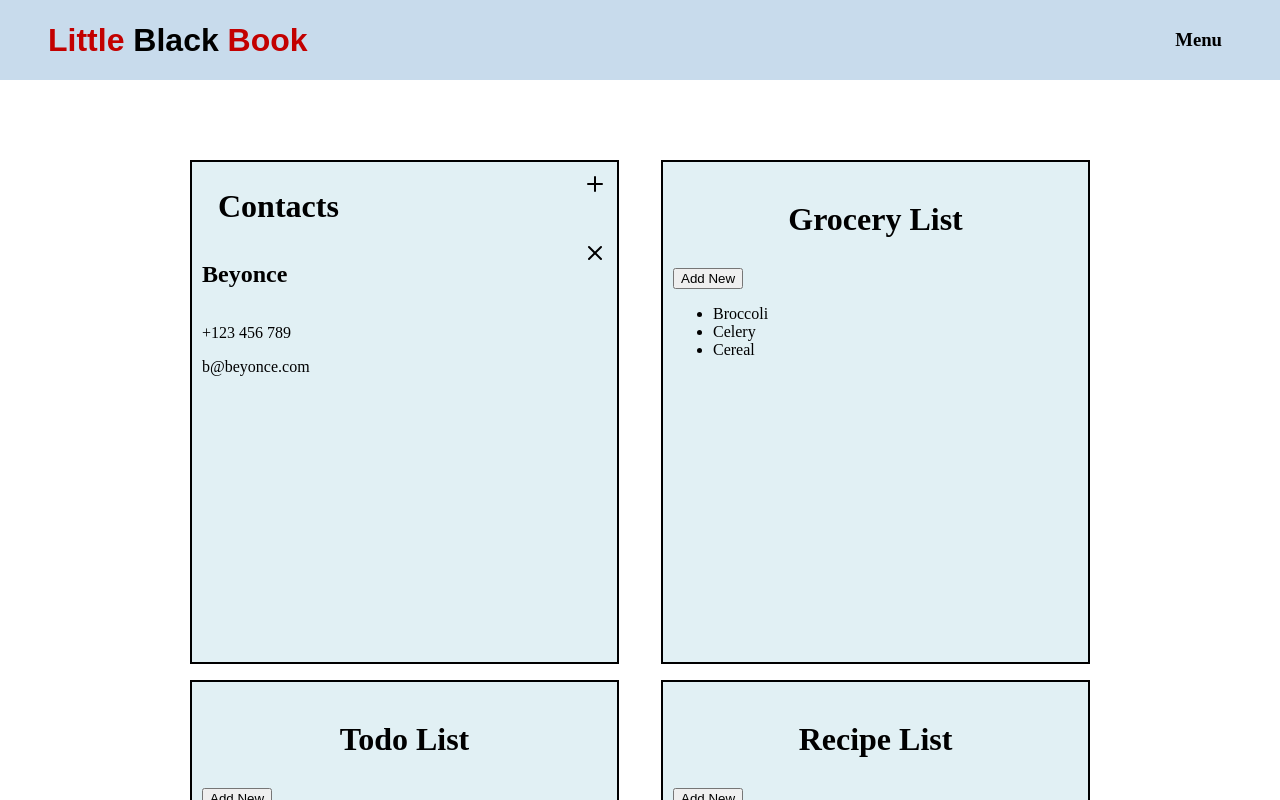
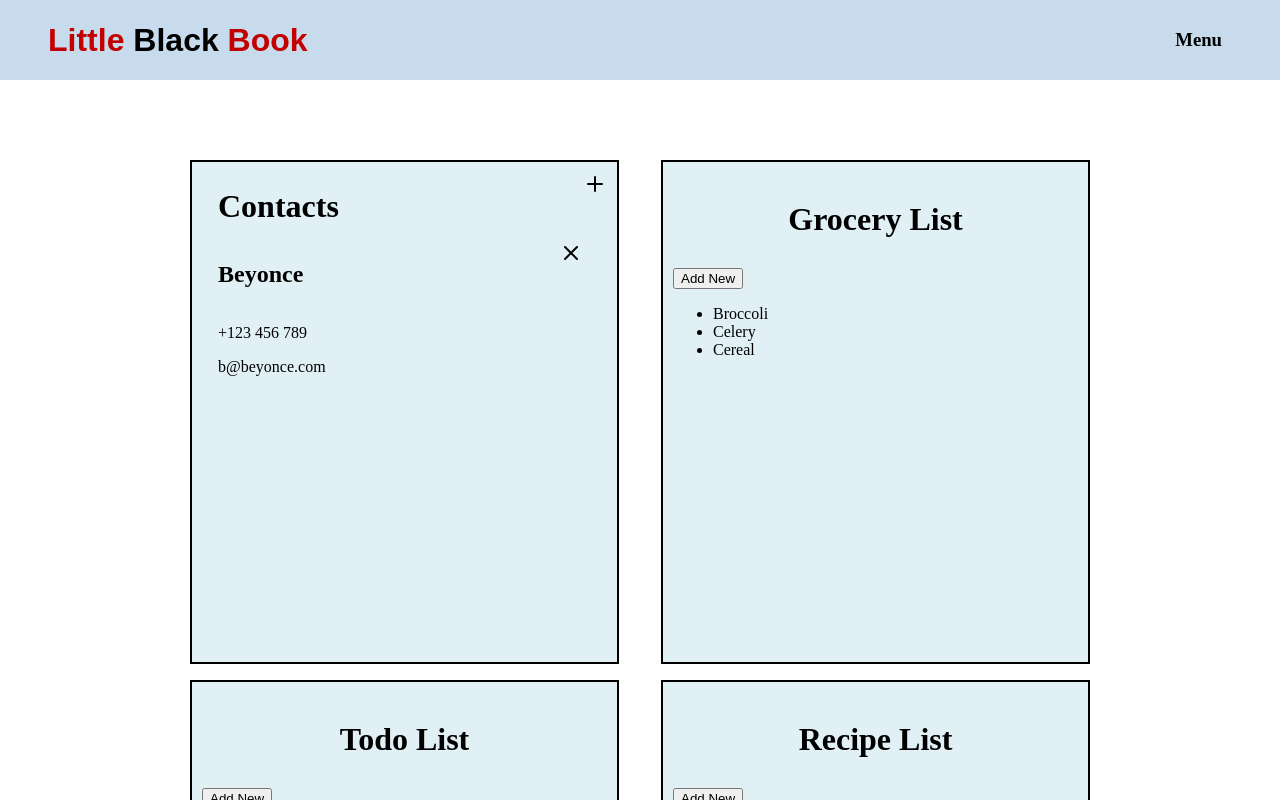
Before and after one commit to themancalledzac/littleBlackBook, a Next.js app: page /user in a window 1280 px wide. Both pictures are taken after a click on the item "Beyonce". Shown: the top 800 px of the page. Built offline with nearby package versions, Linux system fonts and the light colour scheme.

Commit message:
update cursor

```diff
--- a/src/Components/ContactItem/ContactItem.jsx
+++ b/src/Components/ContactItem/ContactItem.jsx
@@ -4,13 +4,13 @@ import styles from './ContactItem.module.scss';
 import { X } from "lucide-react";
 
 export default function ContactItem( { moduleItem, setCurrentChoice } ) {
-    const { title, phone, imgURL, email } = moduleItem;
+    const { title, phone, email } = moduleItem;
 
     return (
         <div className={styles.contactBody}>
             <div className={styles.nameContainer}>
-                <h2 className="name">{title}</h2>
-                <X onClick={() => setCurrentChoice( null )}/>
+                <h2 className={styles.name}>{title}</h2>
+                <X className={styles.lucide}onClick={() => setCurrentChoice( null )}/>
             </div>
             <div className={styles.infoContainer}>
                 <div className={styles.bottomContainer}>
--- a/src/Components/ContactItem/ContactItem.module.scss
+++ b/src/Components/ContactItem/ContactItem.module.scss
@@ -1,19 +1,26 @@
 .contactBody {
-  width: 100%;
+  width: 90%;
   //height: 600px;
     display: flex;
     flex-direction: column;
     justify-content: space-between;
+    padding-left: 1rem;
 }
 
 .nameContainer {
         display: flex;
         justify-content: space-between;
     }
+
 .infoContainer {
     display: flex;
     justify-content: space-between;
     }
+
+.lucide {
+  cursor: pointer;
+}
+
 .bodyMain {
   width: 800px;
 
--- a/src/Components/ContactModule/ContactModule.jsx
+++ b/src/Components/ContactModule/ContactModule.jsx
@@ -8,12 +8,17 @@ import { Plus } from "lucide-react";
 export default function ContactModule( { module } ) {
     const [currentChoice, setCurrentChoice] = useState( null );
     const selectedContact = module.data.find( contact => contact.id === currentChoice );
+    const [isPlusVisible, setIsPlusVisible] = useState(true);
+
+    const handleListClick = () => {
+        setIsPlusVisible(false);
+    };
 
     return (
         <div className={styles.contactModuleWrapper}>
             <div className={styles.moduleHeader}>
                 <h1 className={styles.moduleTitle}>{module.title}</h1>
-                <Plus className="my-plus-icon" />
+                <Plus className={styles.lucide} />
             </div>
             {!currentChoice ?
                 <ul className={styles.dataList}>
--- a/src/Components/ContactModule/ContactModule.module.scss
+++ b/src/Components/ContactModule/ContactModule.module.scss
@@ -18,5 +18,9 @@
 }
 
 .dataList {
-  // todo
+  cursor: pointer;
 }
+
+.lucide {
+  cursor: pointer;
+}
```
